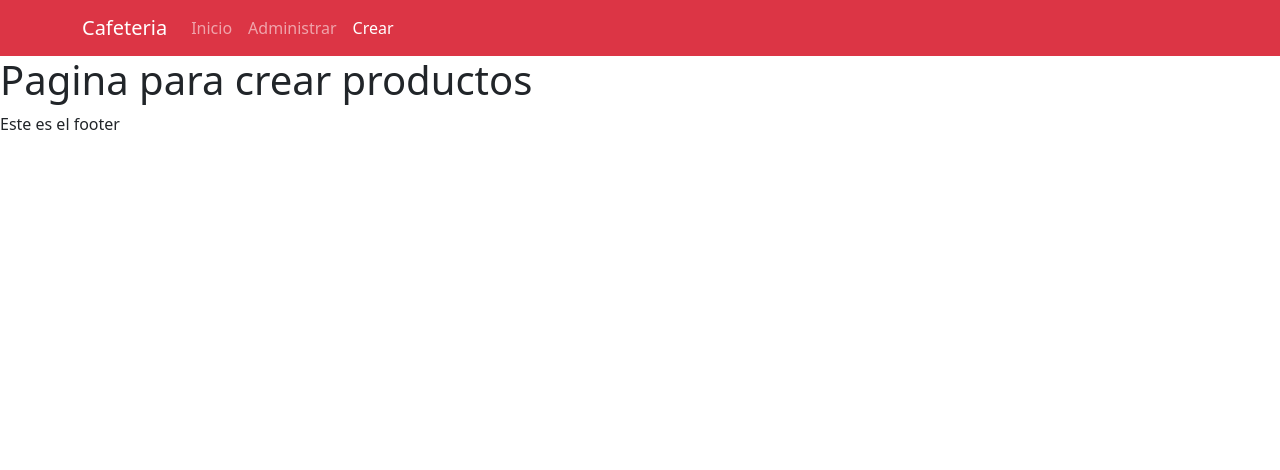
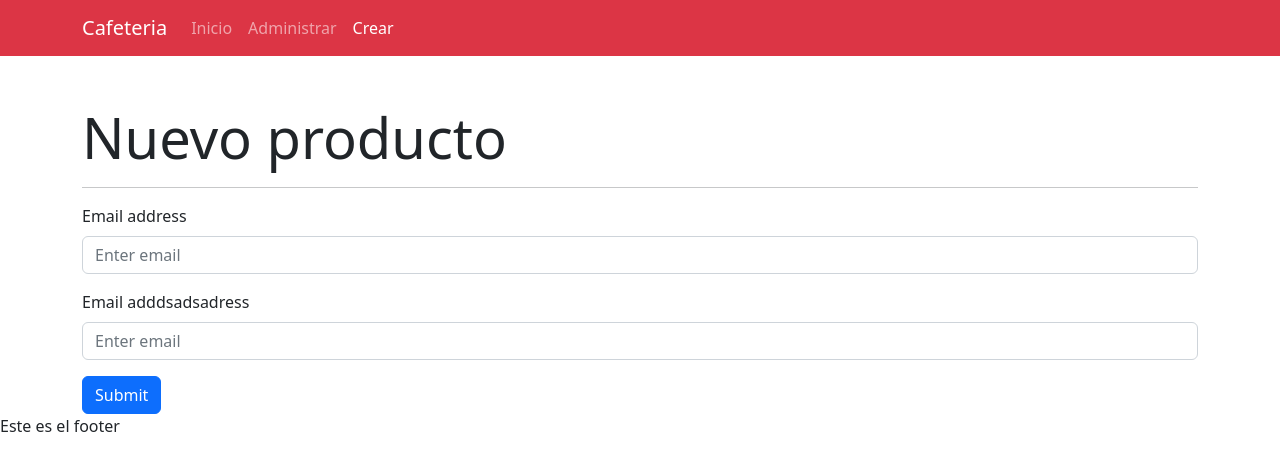
Before and after one commit to JuanMeni/cafeteria-frontend, a React (Create React App) app: page /administrar/producto/crear in a window 1280 px wide. Shown: the top 470 px of the page. Built offline with nearby package versions, Linux system fonts and the light colour scheme.

Commit message:
se agrego el maquetado de la pagina para crear producto

```diff
--- a/src/App.js
+++ b/src/App.js
@@ -2,9 +2,9 @@ import './App.css';
 import 'bootstrap/dist/css/bootstrap.min.css'
 import {BrowserRouter, Routes, Route} from 'react-router-dom';
 import Home from './components/views/Home';
-import AdministrarProductos from './components/views/AdministrarProducto';
-import CrearProducto from './components/views/CrearProducto';
-import EditarProducto from './components/views/EditarProducto';
+import AdministrarProductos from './components/views/productos/AdministrarProducto';
+import CrearProducto from './components/views/productos/CrearProducto';
+import EditarProducto from './components/views/productos/EditarProducto';
 import Error404 from './components/views/Error404';
 import Menu from './components/common/Menu';
 import Footer from './components/common/Footer';
--- a/src/components/views/CrearProducto.jsx
+++ /dev/null
@@ -1,11 +0,0 @@
-import React from 'react';
-
-const CrearProducto = () => {
-    return (
-        <div>
-            <h1>Pagina para crear productos</h1>
-        </div>
-    );
-};
-
-export default CrearProducto;
--- /dev/null
+++ b/src/components/views/productos/CrearProducto.jsx
@@ -0,0 +1,26 @@
+import React from "react";
+import { Form, Button } from "react-bootstrap";
+
+const CrearProducto = () => {
+  return (
+    <section className="container">
+      <h1 className="display-4 mt-5">Nuevo producto</h1>
+      <hr />
+      <Form>
+        <Form.Group className="mb-3" controlId="formBasicEmail">
+          <Form.Label>Email address</Form.Label>
+          <Form.Control type="email" placeholder="Enter email" />
+        </Form.Group>
+        <Form.Group className="mb-3" controlId="formNuevo">
+          <Form.Label>Email adddsadsadress</Form.Label>
+          <Form.Control type="email" placeholder="Enter email" />
+        </Form.Group>
+        <Button variant="primary" type="submit">
+          Submit
+        </Button>
+      </Form>
+    </section>
+  );
+};
+
+export default CrearProducto;
```
Also changed, not shown: src/components/views/productos/AdministrarProducto.jsx (renamed from src/components/views/AdministrarProducto.jsx), src/components/views/productos/EditarProducto.jsx (renamed from src/components/views/EditarProducto.jsx), src/components/views/productos/ItemProducto.jsx (renamed from src/components/views/ItemProducto.jsx).
